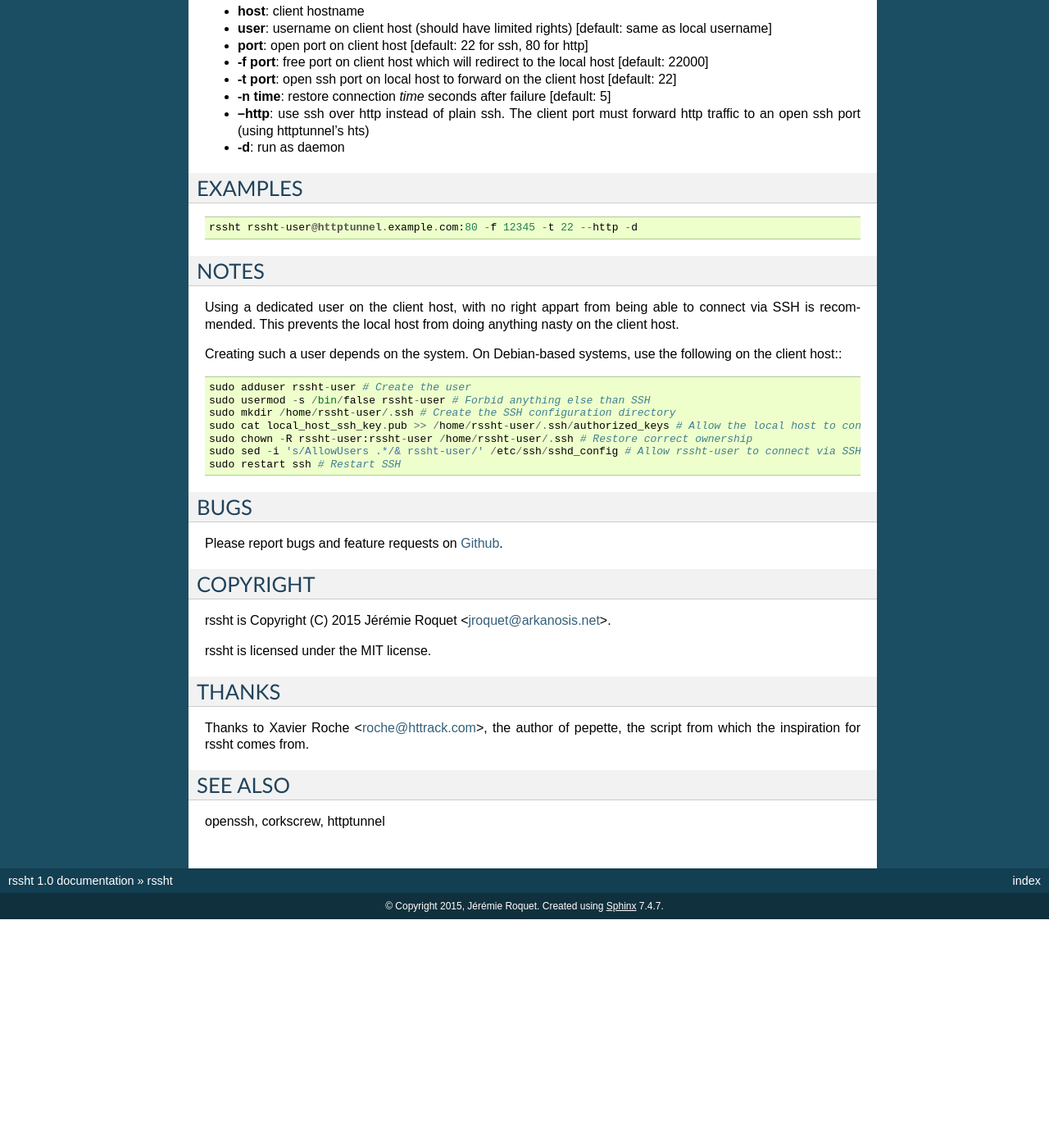
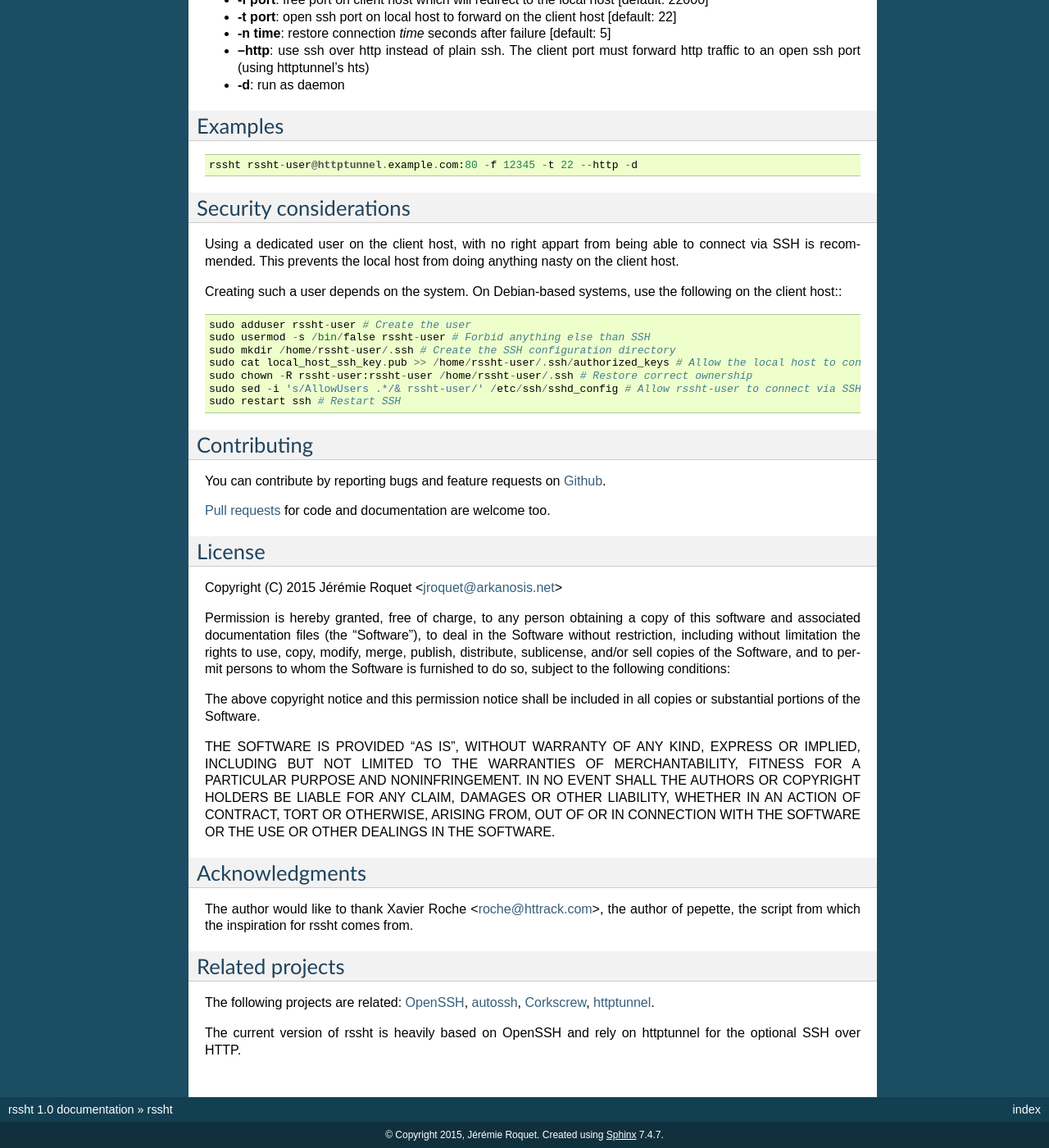
Before and after one commit to Arkanosis/rssht, a Sphinx documentation site: the page built from docs/index.rst, in a window 1280 px wide and 1400 px high, scrolled down 454 px. Shown: the whole window at 82% size. Built offline with Sphinx 7.4.7, drawn with Linux system fonts in a browser that asks for light colours; before the commit the page ends 1575 px from its top, so only the background shows below that; some of the changed text lies outside the part shown.

Commit message:
Update the documentation

```diff
--- a/docs/index.rst
+++ b/docs/index.rst
@@ -1,26 +1,19 @@
 rssht
 =====
 
-NAME
-----
+**rssht** creates a reverse SSH tunnel with optional SSH over HTTP.
 
-**rssht** - Reverse SSH tunnel with optional SSH over HTTP
+In other words, it opens a port on a remote client forwarding to a local port so that the remote client can connect to the local host even if the latter is not visible from the outside network (because it's behind some proxy, gateway, firewall or some NAT device).
 
-SYNOPSIS
---------
+Usage
+-----
 
-::
+**rssht** is used as follow:::
 
     rssht [user@]host[:port] [-f port] [-t port] [-n time] [--http] [-d]
 
 
-DESCRIPTION
------------
-
-**rssht** opens a port on a remote client forwarding to a local port so that the remote client can connect to the local host even if the latter is not visible from the outside network.
-
-OPTIONS
--------
+The following options are supported:
 
 * **host**: client hostname
 * **user**: username on client host (should have limited rights) [default: same as local username]
@@ -31,15 +24,15 @@
 * **--http**: use ssh over http instead of plain ssh. The client port must forward http traffic to an open ssh port (using httptunnel's hts)
 * **-d**: run as daemon
 
-EXAMPLES
+Examples
 --------
 
 ::
 
     rssht rssht-user@httptunnel.example.com:80 -f 12345 -t 22 --http -d
 
-NOTES
------
+Security considerations
+-----------------------
 
 Using a dedicated user on the client host, with no right appart from being able to connect via SSH is recommended. This prevents the local host from doing anything nasty on the client host.
 
@@ -53,24 +46,45 @@
     sudo sed -i 's/AllowUsers .*/& rssht-user/' /etc/ssh/sshd_config # Allow rssht-user to connect via SSH
     sudo restart ssh # Restart SSH
 
-BUGS
-----
+Contributing
+------------
 
-Please report bugs and feature requests on `Github <https://github.com/Arkanosis/rssht/issues>`_.
+You can contribute by reporting bugs and feature requests on `Github <https://github.com/Arkanosis/rssht/issues>`_.
 
-COPYRIGHT
----------
+`Pull requests <https://github.com/Arkanosis/rssht/pulls>`_ for code and documentation are welcome too.
 
-rssht is Copyright (C) 2015 Jérémie Roquet <jroquet@arkanosis.net>.
+License
+-------
 
-rssht is licensed under the MIT license.
+Copyright (C) 2015 Jérémie Roquet <jroquet@arkanosis.net>
 
-THANKS
-------
+Permission is hereby granted, free of charge, to any person obtaining a copy
+of this software and associated documentation files (the "Software"), to deal
+in the Software without restriction, including without limitation the rights
+to use, copy, modify, merge, publish, distribute, sublicense, and/or sell
+copies of the Software, and to permit persons to whom the Software is
+furnished to do so, subject to the following conditions:
 
-Thanks to Xavier Roche <roche@httrack.com>, the author of pepette, the script from which the inspiration for rssht comes from.
+The above copyright notice and this permission notice shall be included in
+all copies or substantial portions of the Software.
 
-SEE ALSO
---------
+THE SOFTWARE IS PROVIDED "AS IS", WITHOUT WARRANTY OF ANY KIND, EXPRESS OR
+IMPLIED, INCLUDING BUT NOT LIMITED TO THE WARRANTIES OF MERCHANTABILITY,
+FITNESS FOR A PARTICULAR PURPOSE AND NONINFRINGEMENT. IN NO EVENT SHALL THE
+AUTHORS OR COPYRIGHT HOLDERS BE LIABLE FOR ANY CLAIM, DAMAGES OR OTHER
+LIABILITY, WHETHER IN AN ACTION OF CONTRACT, TORT OR OTHERWISE, ARISING FROM,
+OUT OF OR IN CONNECTION WITH THE SOFTWARE OR THE USE OR OTHER DEALINGS IN
+THE SOFTWARE.
 
-openssh, corkscrew, httptunnel
+
+Acknowledgments
+---------------
+
+The author would like to thank Xavier Roche <roche@httrack.com>, the author of pepette, the script from which the inspiration for rssht comes from.
+
+Related projects
+----------------
+
+The following projects are related: `OpenSSH <http://www.openssh.com/>`_, `autossh <http://www.harding.motd.ca/autossh/>`_, `Corkscrew <http://www.agroman.net/corkscrew/>`_, `httptunnel <https://www.gnu.org/software/httptunnel/httptunnel.html>`_.
+
+The current version of rssht is heavily based on OpenSSH and rely on httptunnel for the optional SSH over HTTP.
```
Also changed, not shown: README.md (+13 -17 lines).
